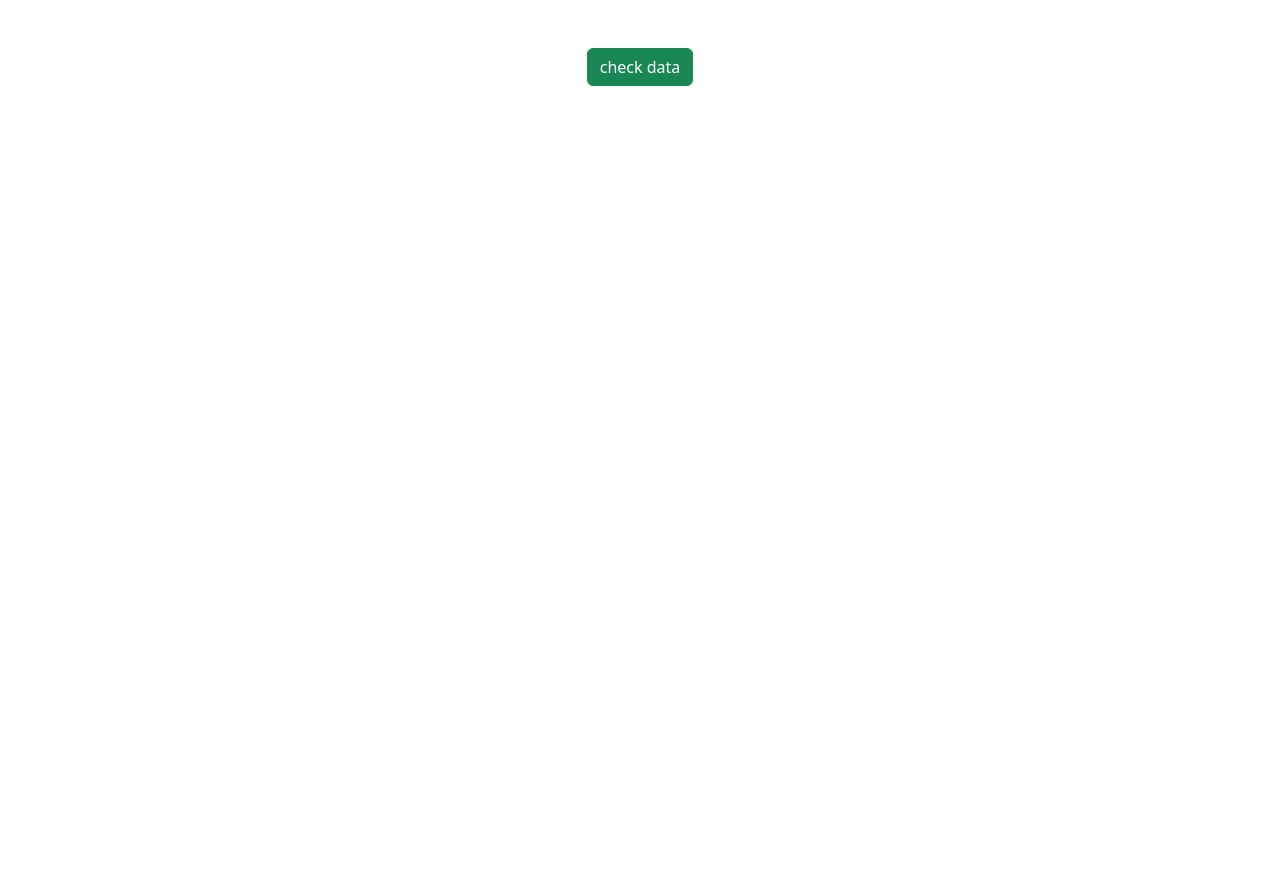
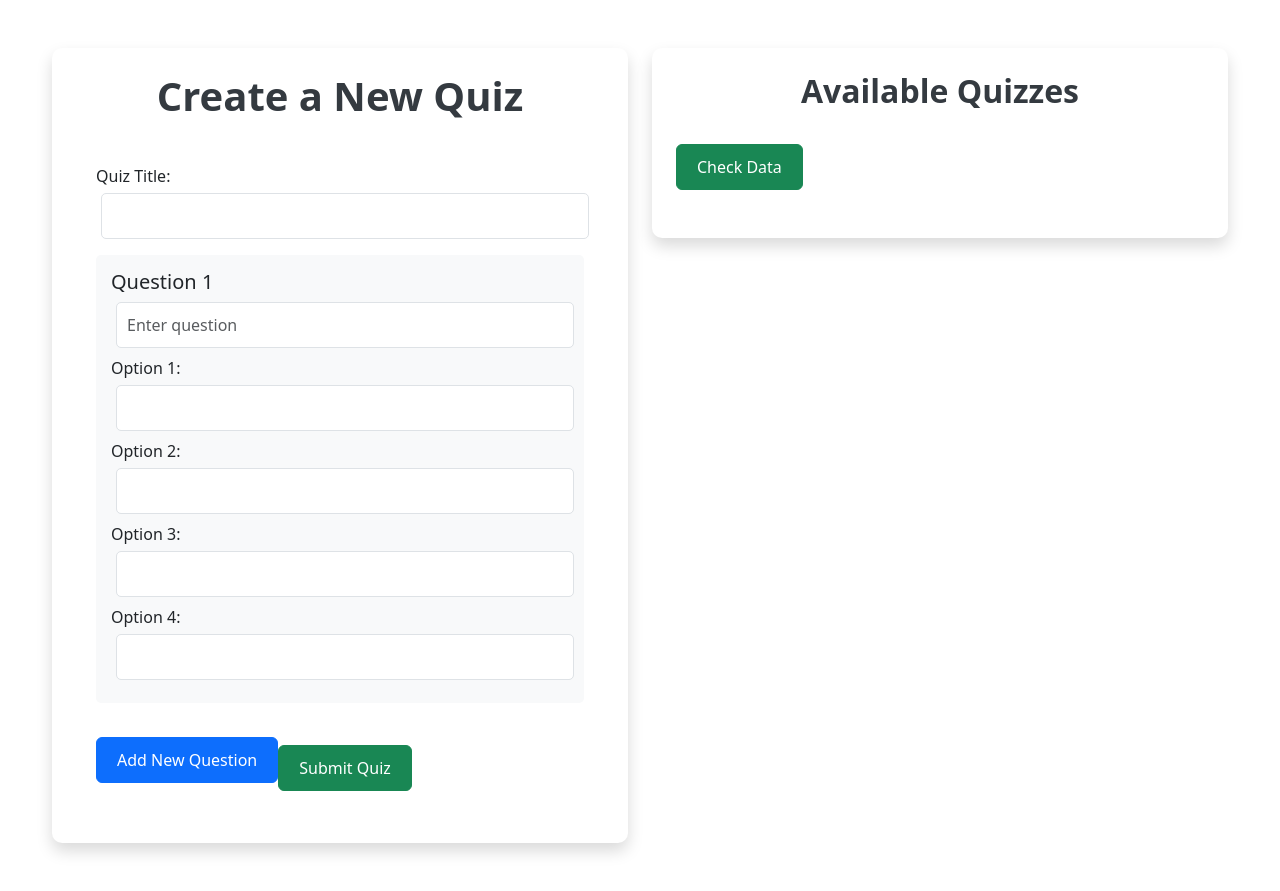
Before and after one commit to Jkz1/QuizOnline, a React (Vite) app in the folder QuizOnlineFrontend/: page / in a window 1280 px wide. Before the commit the page ends 800 px from the top, so only its background shows below. Built offline with nearby package versions, Linux system fonts and the light colour scheme.

Commit message:
front page quizform

```diff
--- /dev/null
+++ b/QuizOnlineFrontend/src/App.css
@@ -0,0 +1,39 @@
+.container {
+    max-width: 1200px;
+    margin: auto;
+  }
+
+  .card {
+    border-radius: 10px;
+    border: none;
+  }
+
+  h1, h2 {
+    color: #343a40;
+    font-weight: bold;
+  }
+
+  .btn {
+    padding: 10px 20px;
+    font-size: 16px;
+  }
+
+  .question-section {
+    background-color: #f8f9fa;
+    padding: 15px;
+    border-radius: 5px;
+    margin-bottom: 20px;
+  }
+
+  input.form-control {
+    border-radius: 5px;
+    padding: 10px;
+  }
+
+  .card-title {
+    color: #28a745;
+  }
+
+  .card-body {
+    background-color: #ffffff;
+  }
--- a/QuizOnlineFrontend/src/App.jsx
+++ b/QuizOnlineFrontend/src/App.jsx
@@ -1,39 +1,26 @@
-import { useState } from "react";
-
-import axios from "axios";
-import { apiNode } from "./utils/url";
+import React from "react";
+import QuizForm from "./components/QuizForm";
+import QuizList from "./components/QuizList"; // Komponen untuk menampilkan soal
+import "./App.css"; // Import file CSS kustom
 
 function App() {
-  const [data, setData] = useState("");
-
-  const getData = async () => {
-    await axios
-      .get(`${apiNode}/bankSoal/getAllSoal`)
-      .then((res) => {
-        setData(res.data.data)
-      })
-      .catch((err) => {
-        alert("Error");
-      });
-  };
-
   return (
     <>
-      <div className="d-flex flex-column justify-content-center align-items-center mt-5">
-        <button className="btn btn-success" onClick={getData}>check data</button>
-        {data && data.map((item, index) => (
-          <div key={index} className="card mt-3" style={{ width: "18rem" }}>
-            <div className="card-body">
-              <h5 className="card-title">Soal: {item.soal}</h5>
-              <ul className="list-group list-group-flush">
-                {item.pilihan.map((pilihan, idx) => (
-                  <li key={idx} className="list-group-item">{pilihan}</li>
-                ))}
-              </ul>
-              <p className="card-text mt-2"><strong>Jawaban:</strong> {item.jawaban}</p>
+      <div className="container mt-5">
+        <div className="row">
+          <div className="col-md-6 mb-5">
+            <div className="card shadow p-4">
+              <h1 className="text-center mb-4">Create a New Quiz</h1>
+              <QuizForm />
             </div>
           </div>
-        ))}
+          <div className="col-md-6">
+            <div className="card shadow p-4">
+              <h2 className="text-center mb-4">Available Quizzes</h2>
+              <QuizList />
+            </div>
+          </div>
+        </div>
       </div>
     </>
   );
--- /dev/null
+++ b/QuizOnlineFrontend/src/components/QuizForm.jsx
@@ -0,0 +1,80 @@
+import React, { useState } from "react";
+
+const QuizForm = () => {
+  const [quizTitle, setQuizTitle] = useState("");
+  const [questions, setQuestions] = useState([{ question: "", options: ["", "", "", ""], correctAnswer: "" }]);
+
+  const handleQuizTitleChange = (e) => {
+    setQuizTitle(e.target.value);
+  };
+
+  const handleQuestionChange = (index, value) => {
+    const newQuestions = [...questions];
+    newQuestions[index].question = value;
+    setQuestions(newQuestions);
+  };
+
+  const handleOptionChange = (qIndex, optionIndex, value) => {
+    const newQuestions = [...questions];
+    newQuestions[qIndex].options[optionIndex] = value;
+    setQuestions(newQuestions);
+  };
+
+  const addNewQuestion = () => {
+    setQuestions([...questions, { question: "", options: ["", "", "", ""], correctAnswer: "" }]);
+  };
+
+  const handleSubmit = (e) => {
+    e.preventDefault();
+    console.log({ quizTitle, questions });
+  };
+
+  return (
+    <form onSubmit={handleSubmit}>
+      <div className="form-group mb-3">
+        <label>Quiz Title:</label>
+        <input
+          type="text"
+          className="form-control"
+          value={quizTitle}
+          onChange={handleQuizTitleChange}
+          required
+        />
+      </div>
+
+      {questions.map((q, qIndex) => (
+        <div key={qIndex} className="question-section mb-4">
+          <h5>Question {qIndex + 1}</h5>
+          <input
+            type="text"
+            className="form-control mb-2"
+            value={q.question}
+            onChange={(e) => handleQuestionChange(qIndex, e.target.value)}
+            placeholder="Enter question"
+            required
+          />
+
+          {q.options.map((option, optionIndex) => (
+            <div key={optionIndex} className="mb-2">
+              <label>Option {optionIndex + 1}:</label>
+              <input
+                type="text"
+                className="form-control"
+                value={option}
+                onChange={(e) => handleOptionChange(qIndex, optionIndex, e.target.value)}
+                required
+              />
+            </div>
+          ))}
+        </div>
+      ))}
+
+      <button type="button" className="btn btn-primary mb-3" onClick={addNewQuestion}>
+        Add New Question
+      </button>
+      <button type="submit" className="btn btn-success">Submit Quiz</button>
+    </form>
+  );
+};
+
+export default QuizForm;
--- /dev/null
+++ b/QuizOnlineFrontend/src/components/QuizList.jsx
@@ -0,0 +1,44 @@
+import { useState } from "react";
+import axios from "axios";
+import { apiNode } from "../utils/url";
+
+const QuizList = () => {
+  const [data, setData] = useState("");
+
+  const getData = async () => {
+    await axios
+      .get(`${apiNode}/bankSoal/getAllSoal`)
+      .then((res) => {
+        setData(res.data.data);
+      })
+      .catch((err) => {
+        alert("Error");
+      });
+  };
+
+  return (
+    <div>
+      <button className="btn btn-success mb-4" onClick={getData}>
+        Check Data
+      </button>
+
+      {data && data.map((item, index) => (
+        <div key={index} className="card mt-3 shadow-sm" style={{ width: "100%" }}>
+          <div className="card-body">
+            <h5 className="card-title">Soal: {item.soal}</h5>
+            <ul className="list-group list-group-flush">
+              {item.pilihan.map((pilihan, idx) => (
+                <li key={idx} className="list-group-item">{pilihan}</li>
+              ))}
+            </ul>
+            <p className="card-text mt-2">
+              <strong>Jawaban:</strong> {item.jawaban}
+            </p>
+          </div>
+        </div>
+      ))}
+    </div>
+  );
+};
+
+export default QuizList;
--- /dev/null
+++ b/QuizOnlineFrontend/src/index.css
@@ -0,0 +1,16 @@
+.App {
+    font-family: sans-serif;
+    text-align: center;
+  }
+
+  form {
+    margin: 20px;
+  }
+
+  input {
+    margin: 5px;
+  }
+
+  button {
+    margin-top: 10px;
+  }
```
Also changed, not shown: QuizOnlineFrontend/src/main.jsx (+8 -5 lines).
